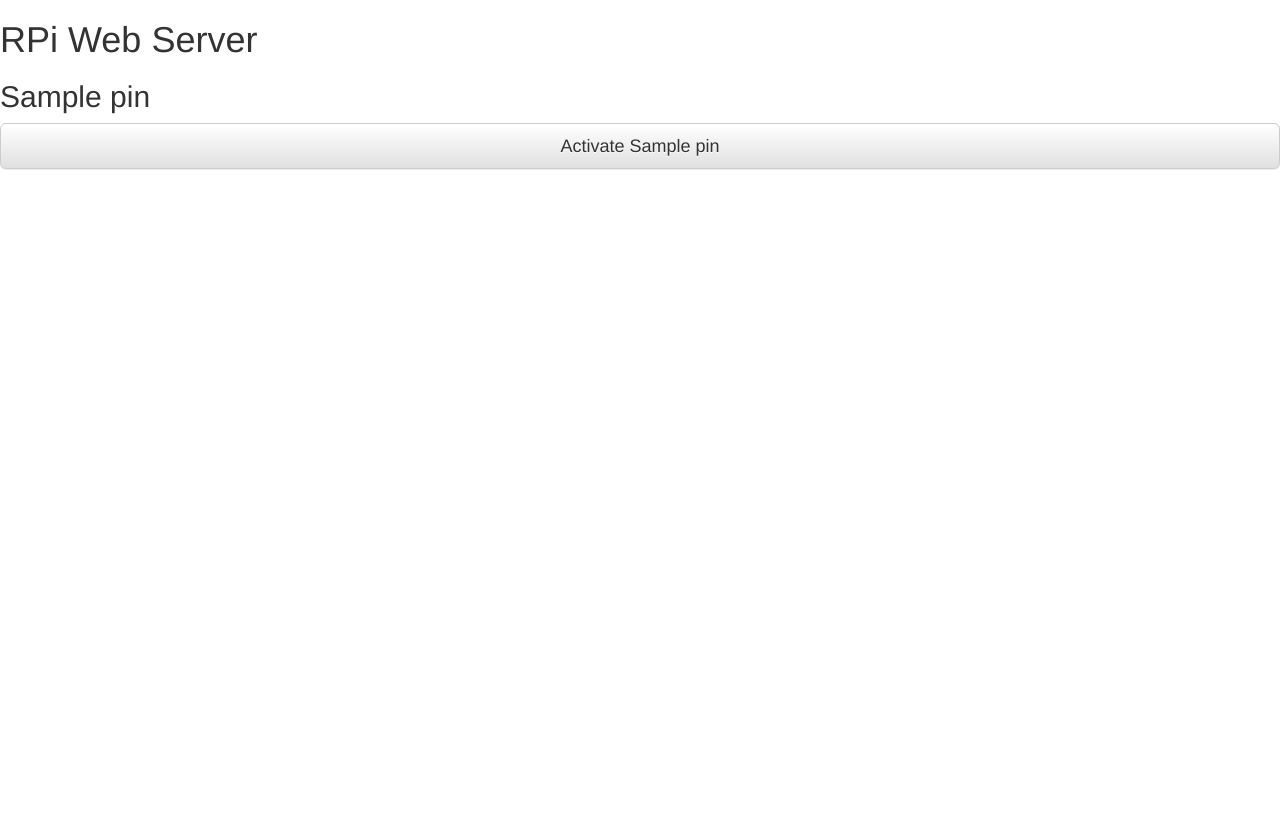
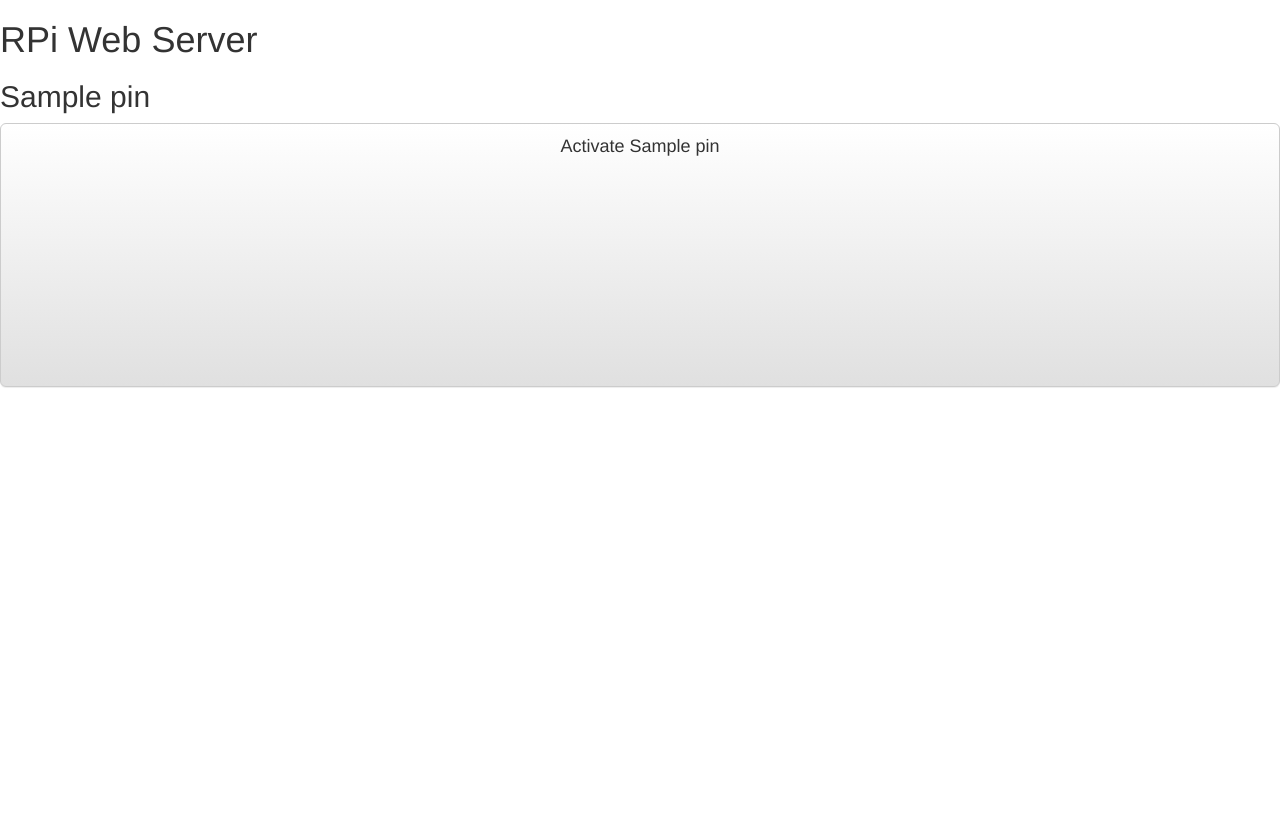
Before and after one commit to calebPowell-oak/gdo, a Flask app: template templates/main.html in a window 1280 px wide. Before the commit the page ends 170 px from the top, so only its background shows below. Run offline with Flask 2, Linux system fonts and the light colour scheme; the template is opened without the code that fills it: most values are stand-ins (such as "Sample title", 1, 10 or a date in 2020); some libraries are stand-ins or nearby versions.

Commit message:
hotfix 2 ;)

```diff
--- a/templates/main.html
+++ b/templates/main.html
@@ -1,4 +1,6 @@
 <!DOCTYPE html>
+
+<html style="height: 100%">
    <head>
       <title>RPi Web Server</title>
       <!-- Latest compiled and minified CSS -->
@@ -9,11 +11,11 @@
       <script src="https://maxcdn.bootstrapcdn.com/bootstrap/3.3.6/js/bootstrap.min.js" integrity="sha384-0mSbJDEHialfmuBBQP6A4Qrprq5OVfW37PRR3j5ELqxss1yVqOtnepnHVP9aJ7xS" crossorigin="anonymous"></script>
    </head>
 
-<body>
+   <body style="height: 100%">
       <h1>RPi Web Server</h1>
       {% for pin in pins %}
 
-   <div style="height: 33%">
+      <div style="height: 33%; margin-bottom: 33%">
          <h2>{{ pins[pin].name }}</h2>
          <a href="/{{pin}}/off" class="btn btn-block btn-lg btn-default" role="button" style="height:100%;">Activate {{ pins[pin].name }}</a>
       </div>
```
Lines whose indentation alone changed are shown as unchanged.
